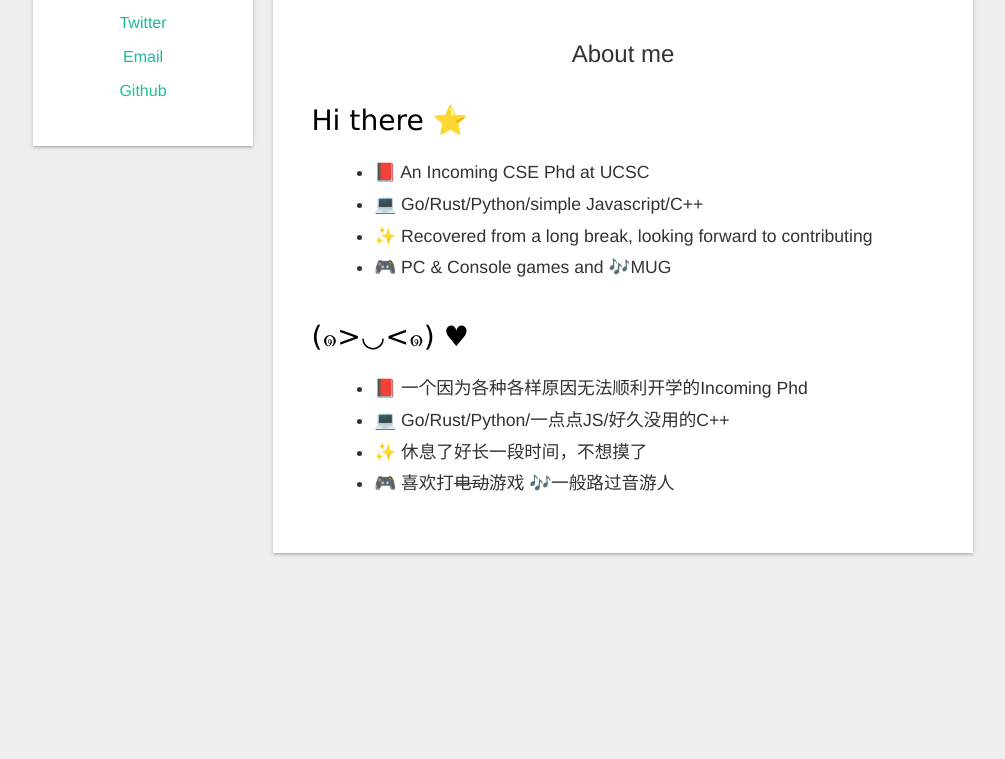
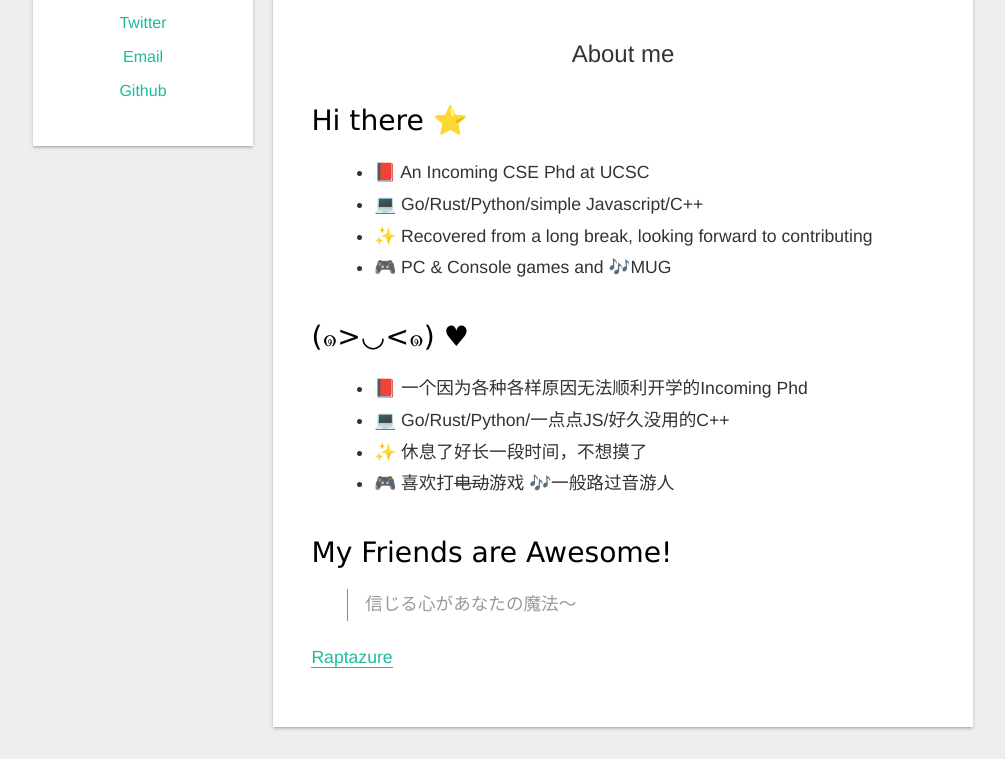
Before and after one commit to Fallenhh/fallenhh.github.io, a Gatsby site: page /about/ in a window 1280 px wide. Shown: the part 266-1025 px from the top of the page, without its empty margins (17-1022 px from the left). Before the commit the page ends 851 px from the top, so only its background shows below. Built offline with nearby package versions, Linux system fonts and the light colour scheme; Gatsby itself is replaced by a stand-in of ours.

Commit message:
add friend link

```diff
--- a/src/components/layout.js
+++ b/src/components/layout.js
@@ -1,7 +1,6 @@
 import React from "react"
 import { Link } from "gatsby"
 import "../styles/global.sass"
-// import Avatar from "../../static/avatar.jpg"
 import { Helmet } from "react-helmet"
 
 const ListLink = props => (
--- a/src/posts/about.md
+++ b/src/posts/about.md
@@ -16,3 +16,9 @@ hidden: "true"
  - 💻 Go/Rust/Python/一点点JS/好久没用的C++
  - ✨ 休息了好长一段时间，不想摸了
  - 🎮 喜欢打~~电动~~游戏 🎶一般路过音游人
+
+ ### My Friends are Awesome!
+
+ > 信じる心があなたの魔法〜
+
+ [Raptazure](https://raptazure.github.io/)
```
